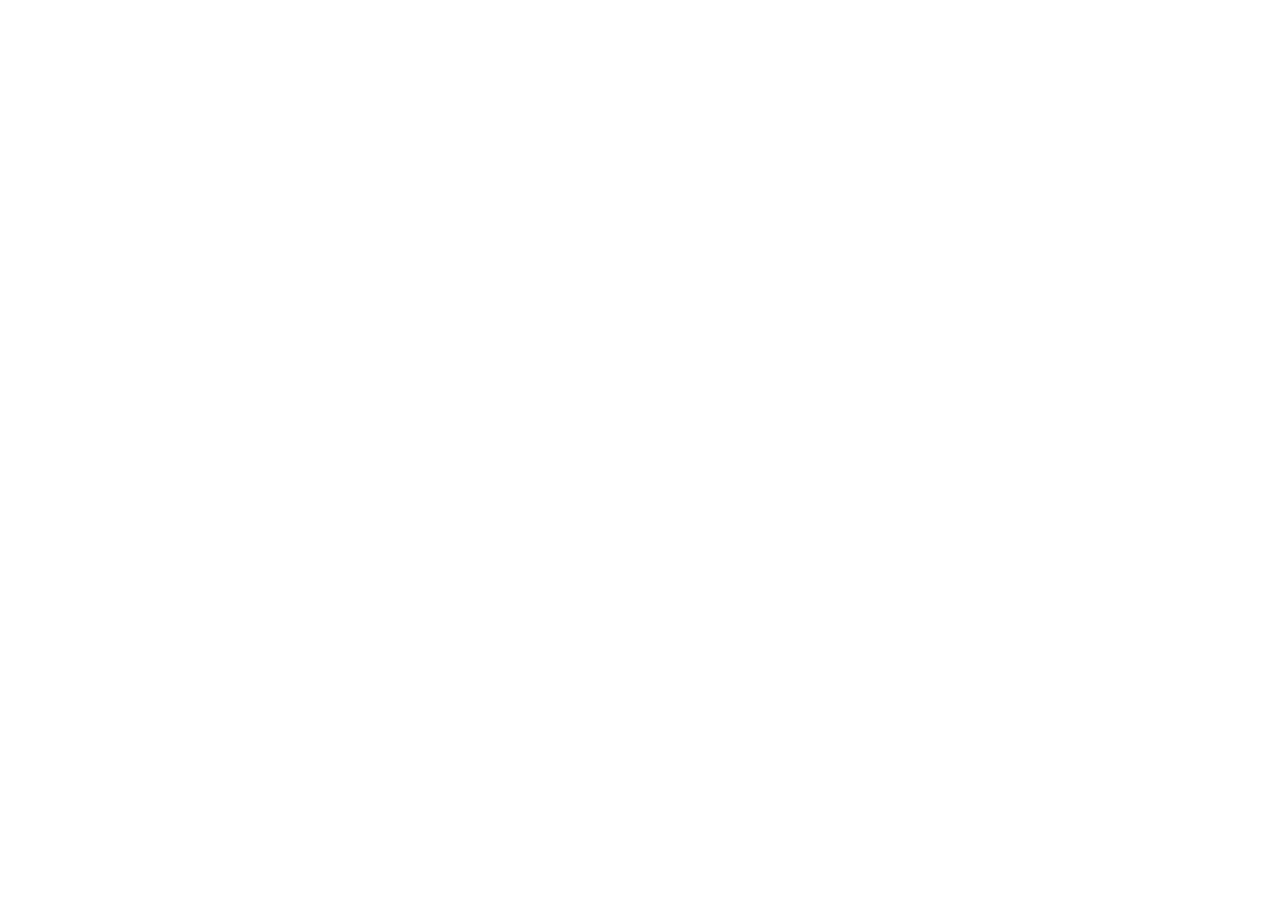
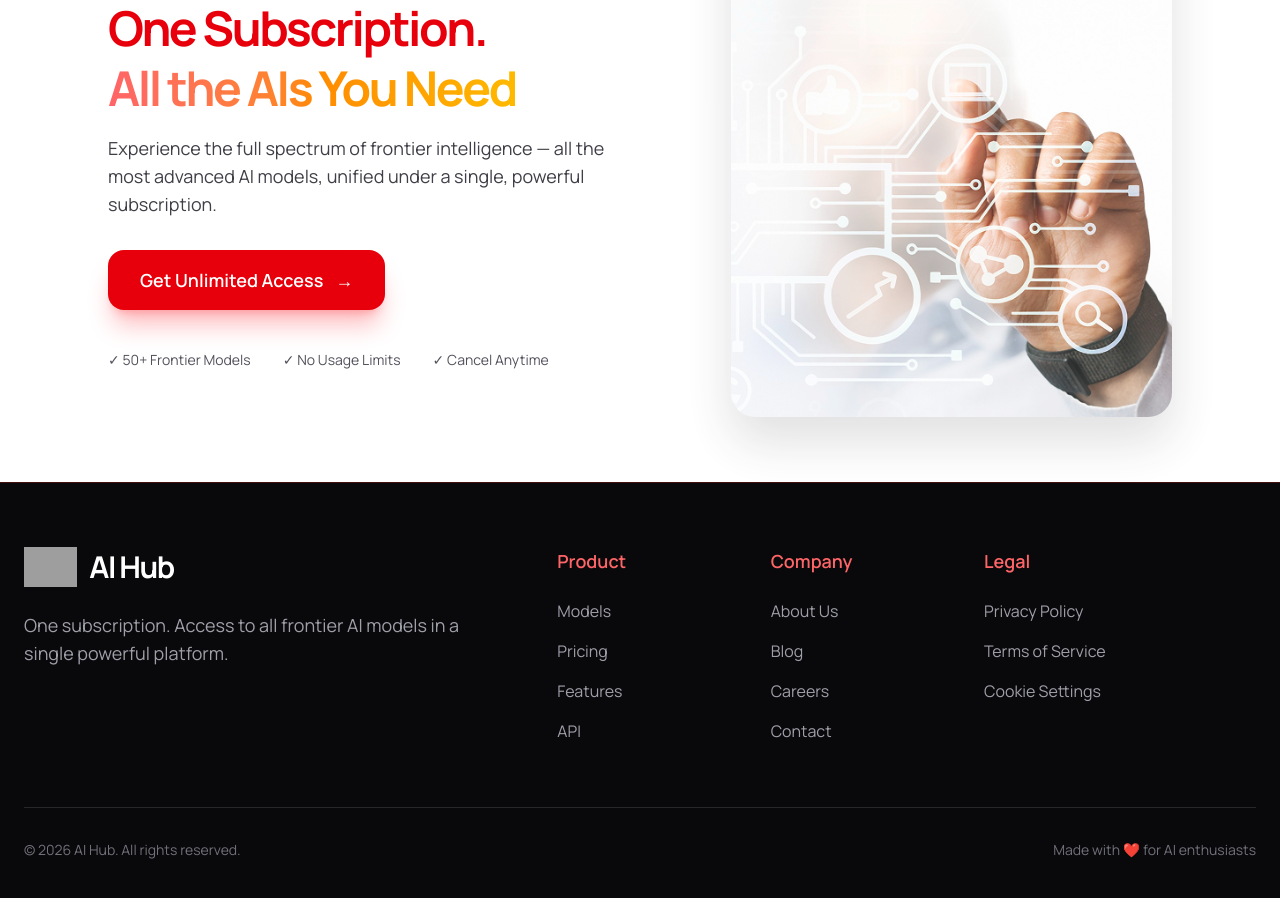
Before and after one commit to rmgolamrabbani/Assignment-06, a React (Vite) app: page / in a window 1280 px wide. Shown: the part 240-1138 px from the top of the page. Before the commit the page ends 800 px from the top, so only its background shows below. Built offline with nearby package versions, Linux system fonts and the light colour scheme; grey boxes are pictures that could not be loaded.

Commit message:
added banner

```diff
--- a/src/App.jsx
+++ b/src/App.jsx
@@ -1,6 +1,9 @@
 
 import './App.css'
 import NavBar from './component/NavBar'
+import Banner from "./component/Banner";
+import Footer from "./component/Footer";
+
 
 function App() {
 
@@ -8,7 +11,8 @@
   return (
     <>
       <NavBar/>
-
+      <Banner/>
+      <Footer/>
     </>
   )
 }
--- a/src/component/Banner.jsx
+++ b/src/component/Banner.jsx
@@ -0,0 +1,55 @@
+import BannerImage from "../assets/banner.png";
+
+const Banner = () => {
+  return (
+    <div className="relative min-h-162.5 flex items-center overflow-hidden">
+      <div className=" mx-auto grid grid-cols-1 lg:grid-cols-2 gap-10 items-center relative z-10">
+        {/* Left Content */}
+        <div className="space-y-4">
+          <div className="inline-flex items-center gap-2 bg-red-500/10 border border-red-500/30 text-red-400 text-sm font-medium px-5 py-2 rounded-full">
+            ✨ Frontier AI Models
+          </div>
+
+          <h1 className="text-4xl lg:text-5xl font-bold leading-tight tracking-tighter text-red-600">
+            One Subscription.
+            <br />
+            <span className="bg-linear-to-r from-red-400 via-orange-400 to-amber-400 bg-clip-text text-transparent">
+              All the AIs You Need
+            </span>
+          </h1>
+
+          <p className="text-lg text-zinc-700 max-w-lg">
+            Experience the full spectrum of frontier intelligence — all the most
+            advanced AI models, unified under a single, powerful subscription.
+          </p>
+
+          <div className="flex flex-wrap gap-4 pt-4">
+            <button className="bg-red-600 hover:bg-red-500 transition-all px-8 py-4 rounded-2xl font-semibold text-lg shadow-xl shadow-red-500/30 flex items-center gap-3 group text-white">
+              Get Unlimited Access
+              <span className="group-hover:translate-x-1 transition">→</span>
+            </button>
+          </div>
+
+          <div className="flex items-center gap-8 text-sm text-zinc-600 pt-6">
+            <div>✓ 50+ Frontier Models</div>
+            <div>✓ No Usage Limits</div>
+            <div>✓ Cancel Anytime</div>
+          </div>
+        </div>
+
+        {/* Right Image */}
+        <div className="relative flex justify-center lg:justify-end">
+          <div className="relative">
+            <img
+              className="relative h-130 w-auto object-contain drop-shadow-2xl rounded-3xl animate-pulse"
+              src={BannerImage}
+              alt="AI Models Banner"
+            />
+          </div>
+        </div>
+      </div>
+    </div>
+  );
+};
+
+export default Banner;
--- /dev/null
+++ b/src/component/Footer.jsx
@@ -0,0 +1,119 @@
+const Footer = () => {
+  return (
+    <footer className="bg-zinc-950 border-t border-red-900/50 pt-16 pb-10">
+      <div className="max-w-7xl mx-auto px-6">
+        <div className="grid grid-cols-1 md:grid-cols-12 gap-12">
+          {/* Logo & Description */}
+          <div className="md:col-span-5">
+            <div className="flex items-center gap-3 mb-6">
+              <img src="/logo.png" alt="AI Hub Logo" className="h-10 w-auto" />
+              <h2 className="text-3xl font-bold tracking-tighter text-white">
+                AI Hub
+              </h2>
+            </div>
+
+            <p className="text-zinc-400 text-lg max-w-md">
+              One subscription. Access to all frontier AI models in a single
+              powerful platform.
+            </p>
+
+            {/* <div className="mt-8 flex gap-6 text-2xl text-zinc-500">
+                            <a href="#" className="hover:text-red-500 transition-colors"><FaTwitter /></a>
+                            <a href="#" className="hover:text-red-500 transition-colors"><FaGithub /></a>
+                            <a href="#" className="hover:text-red-500 transition-colors"><FaLinkedin /></a>
+                            <a href="#" className="hover:text-red-500 transition-colors"><FaDiscord /></a>
+                            <a href="#" className="hover:text-red-500 transition-colors"><FaYoutube /></a>
+                        </div> */}
+          </div>
+
+          {/* Quick Links */}
+          <div className="md:col-span-2">
+            <h3 className="text-red-400 font-semibold mb-6 text-lg">Product</h3>
+            <ul className="space-y-4 text-zinc-400">
+              <li>
+                <a href="#" className="hover:text-white transition">
+                  Models
+                </a>
+              </li>
+              <li>
+                <a href="#" className="hover:text-white transition">
+                  Pricing
+                </a>
+              </li>
+              <li>
+                <a href="#" className="hover:text-white transition">
+                  Features
+                </a>
+              </li>
+              <li>
+                <a href="#" className="hover:text-white transition">
+                  API
+                </a>
+              </li>
+            </ul>
+          </div>
+
+          <div className="md:col-span-2">
+            <h3 className="text-red-400 font-semibold mb-6 text-lg">Company</h3>
+            <ul className="space-y-4 text-zinc-400">
+              <li>
+                <a href="#" className="hover:text-white transition">
+                  About Us
+                </a>
+              </li>
+              <li>
+                <a href="#" className="hover:text-white transition">
+                  Blog
+                </a>
+              </li>
+              <li>
+                <a href="#" className="hover:text-white transition">
+                  Careers
+                </a>
+              </li>
+              <li>
+                <a href="#" className="hover:text-white transition">
+                  Contact
+                </a>
+              </li>
+            </ul>
+          </div>
+
+          <div className="md:col-span-3">
+            <h3 className="text-red-400 font-semibold mb-6 text-lg">Legal</h3>
+            <ul className="space-y-4 text-zinc-400">
+              <li>
+                <a href="#" className="hover:text-white transition">
+                  Privacy Policy
+                </a>
+              </li>
+              <li>
+                <a href="#" className="hover:text-white transition">
+                  Terms of Service
+                </a>
+              </li>
+              <li>
+                <a href="#" className="hover:text-white transition">
+                  Cookie Settings
+                </a>
+              </li>
+            </ul>
+          </div>
+        </div>
+
+        {/* Bottom Bar */}
+        <div className="mt-16 pt-8 border-t border-zinc-800 flex flex-col md:flex-row items-center justify-between gap-4 text-sm text-zinc-500">
+          <div>© {new Date().getFullYear()} AI Hub. All rights reserved.</div>
+
+          <div className="flex gap-6">
+            <a href="#" className="hover:text-red-400 transition">
+              Made with ❤️ for AI enthusiasts
+            </a>
+          </div>
+        </div>
+      </div>
+    </footer>
+  );
+};
+
+export default Footer;
```
